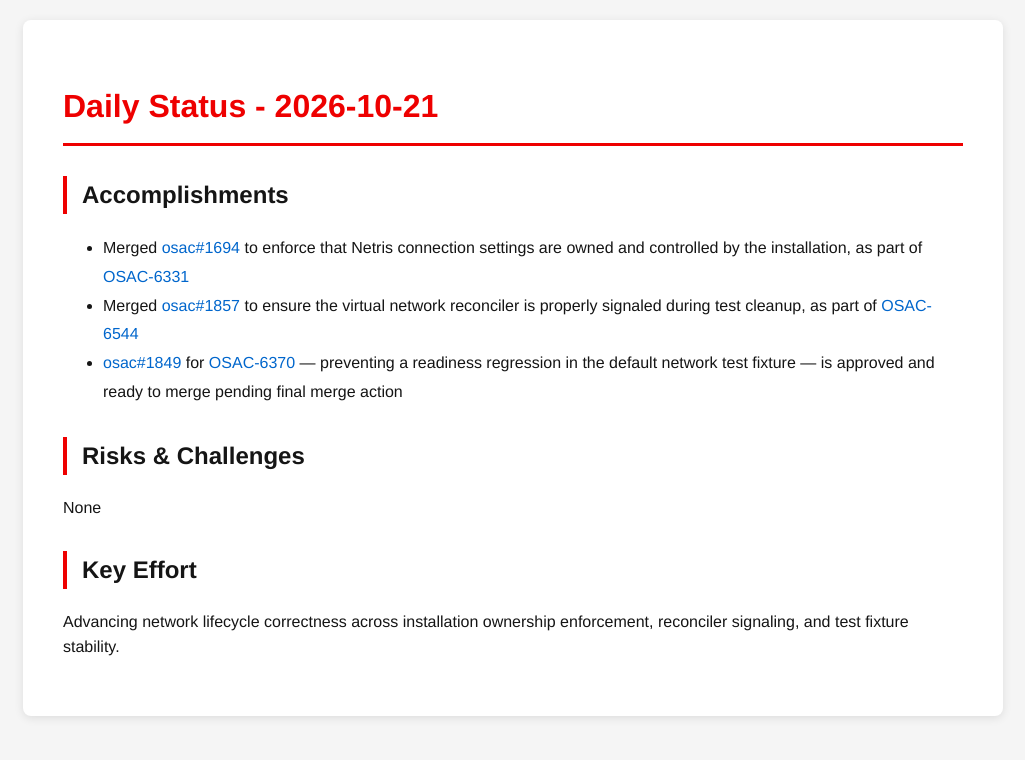
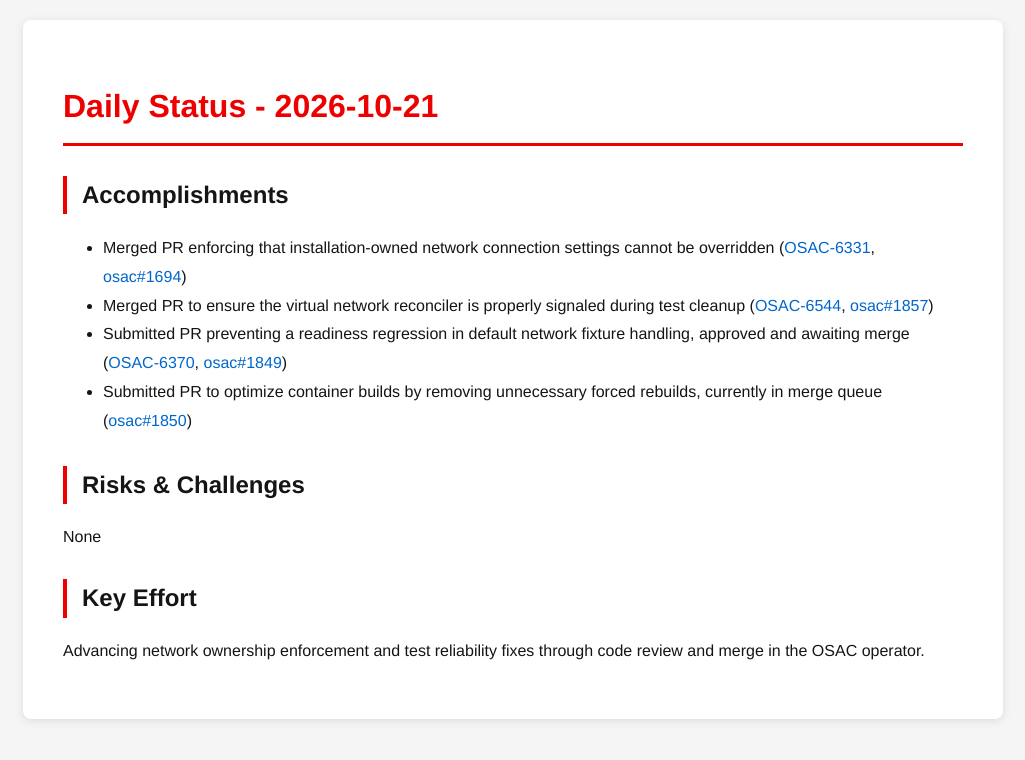
Before and after one commit to tzvatot/daily-status, a Jekyll site: the page built from 2026-10-21.md, in a window 1280 px wide. Shown: the top 760 px of the page, without its empty margins (127-1152 px from the left). Built offline with Jekyll 4.4.1, drawn with Linux system fonts in a browser that asks for light colours.

Commit message:
Daily status update - 2026-10-21

```diff
--- a/2026-10-21.md
+++ b/2026-10-21.md
@@ -7,12 +7,13 @@ date: 2026-10-21
 # Daily Status - 2026-10-21
 
 ## Accomplishments
-- Merged [osac#1694](https://github.com/osac-project/osac/pull/1694) to enforce that Netris connection settings are owned and controlled by the installation, as part of [OSAC-6331](https://redhat.atlassian.net/browse/OSAC-6331)
-- Merged [osac#1857](https://github.com/osac-project/osac/pull/1857) to ensure the virtual network reconciler is properly signaled during test cleanup, as part of [OSAC-6544](https://redhat.atlassian.net/browse/OSAC-6544)
-- [osac#1849](https://github.com/osac-project/osac/pull/1849) for [OSAC-6370](https://redhat.atlassian.net/browse/OSAC-6370) — preventing a readiness regression in the default network test fixture — is approved and ready to merge pending final merge action
+- Merged PR enforcing that installation-owned network connection settings cannot be overridden ([OSAC-6331](https://redhat.atlassian.net/browse/OSAC-6331), [osac#1694](https://github.com/osac-project/osac/pull/1694))
+- Merged PR to ensure the virtual network reconciler is properly signaled during test cleanup ([OSAC-6544](https://redhat.atlassian.net/browse/OSAC-6544), [osac#1857](https://github.com/osac-project/osac/pull/1857))
+- Submitted PR preventing a readiness regression in default network fixture handling, approved and awaiting merge ([OSAC-6370](https://redhat.atlassian.net/browse/OSAC-6370), [osac#1849](https://github.com/osac-project/osac/pull/1849))
+- Submitted PR to optimize container builds by removing unnecessary forced rebuilds, currently in merge queue ([osac#1850](https://github.com/osac-project/osac/pull/1850))
 
 ## Risks & Challenges
 None
 
 ## Key Effort
-Advancing network lifecycle correctness across installation ownership enforcement, reconciler signaling, and test fixture stability.
+Advancing network ownership enforcement and test reliability fixes through code review and merge in the OSAC operator.
```
